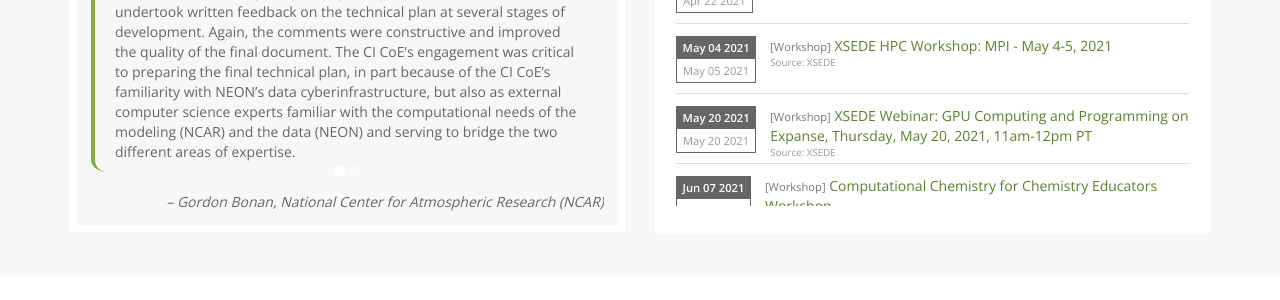
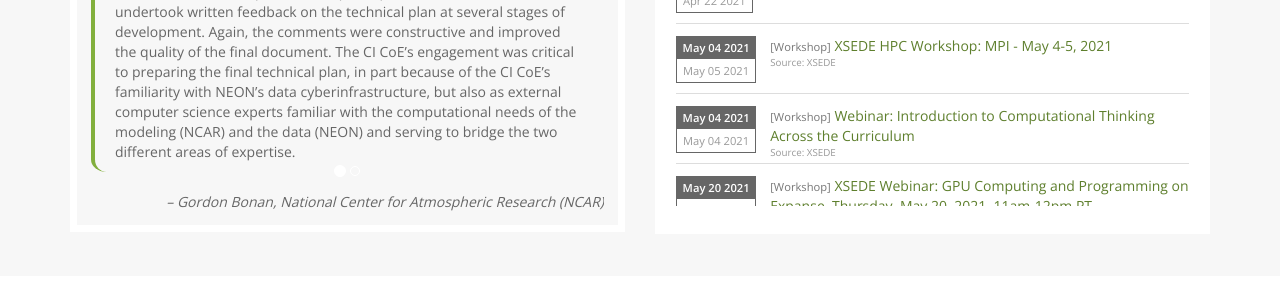
Before and after one commit to cicoe/cicoe.github.io, a Jekyll site: the page built from index.html, in a window 1280 px wide. Shown: the part 1603-1903 px from the top of the page. Built offline with Jekyll 4.4.1, drawn with Linux system fonts in a browser that asks for light colours; nearby versions of some CDN libraries; some web fonts are replaced; comment, search, counter and statistics services are not loaded.

Commit message:
updated training events

```diff
--- a/_data/training_opportunities.yml
+++ b/_data/training_opportunities.yml
@@ -35,6 +35,13 @@
   title: 'XSEDE HPC Workshop: MPI - May 4-5, 2021'
   website: "https://www.xsede.org/web/xup/course-calendar/-/training-user/class/2336/session/3999/register"
 - categroy: Workshop
+  end_date: May 04, 2021
+  source: XSEDE
+  start_date: May 04, 2021
+  time: ''
+  title: 'Webinar: Introduction to Computational Thinking Across the Curriculum'
+  website: "https://www.xsede.org/web/xup/course-calendar/-/training-user/class/2334/session/3996/register"
+- categroy: Workshop
   end_date: May 20, 2021
   source: XSEDE
   start_date: May 20, 2021
@@ -42,6 +49,13 @@
   title: 'XSEDE Webinar: GPU Computing and Programming on Expanse, Thursday, May 20,
     2021, 11am-12pm PT'
   website: "https://www.xsede.org/web/xup/course-calendar/-/training-user/class/2337/session/4001/register"
+- categroy: Workshop
+  end_date: May 27, 2021
+  source: XSEDE
+  start_date: May 27, 2021
+  time: ''
+  title: 'Webinar: Introduction to Computational Thinking Across the Curriculum'
+  website: "https://www.xsede.org/web/xup/course-calendar/-/training-user/class/2334/session/3997/register"
 - categroy: Workshop
   end_date: June 15, 2021
   source: XSEDE
```
